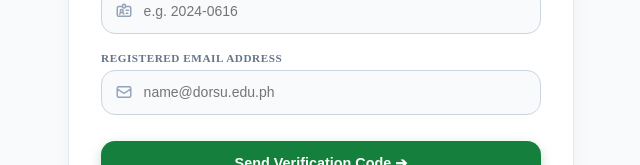
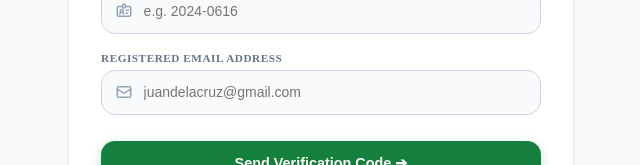
Before and after one commit to renoweebeloy/cec-track-js, a Next.js app: page /forgot-password in a window 1280 px wide. Shown: the part 414-579 px from the top of the page, without its empty margins (319-959 px from the left). Built offline with nearby package versions, Linux system fonts and the light colour scheme; no server answers.

Commit message:
Update forgot-password.js

```diff
--- a/pages/forgot-password.js
+++ b/pages/forgot-password.js
@@ -293,7 +293,7 @@ export default function ForgotPassword() {
                 </div>
                 <input
                   type="email"
-                  placeholder="name@dorsu.edu.ph"
+                  placeholder="juandelacruz@gmail.com"
                   className={styles.loginInput}
                   value={email}
                   onChange={(e) => setEmail(e.target.value)}
```
